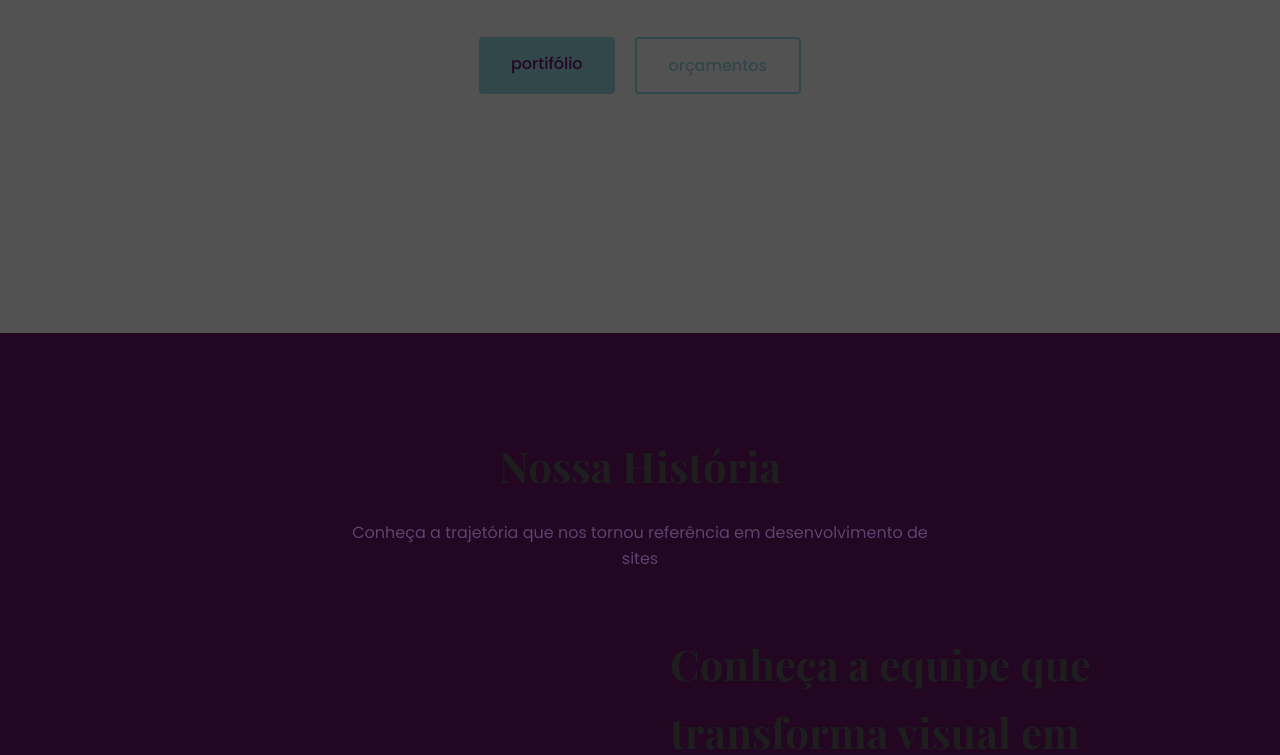
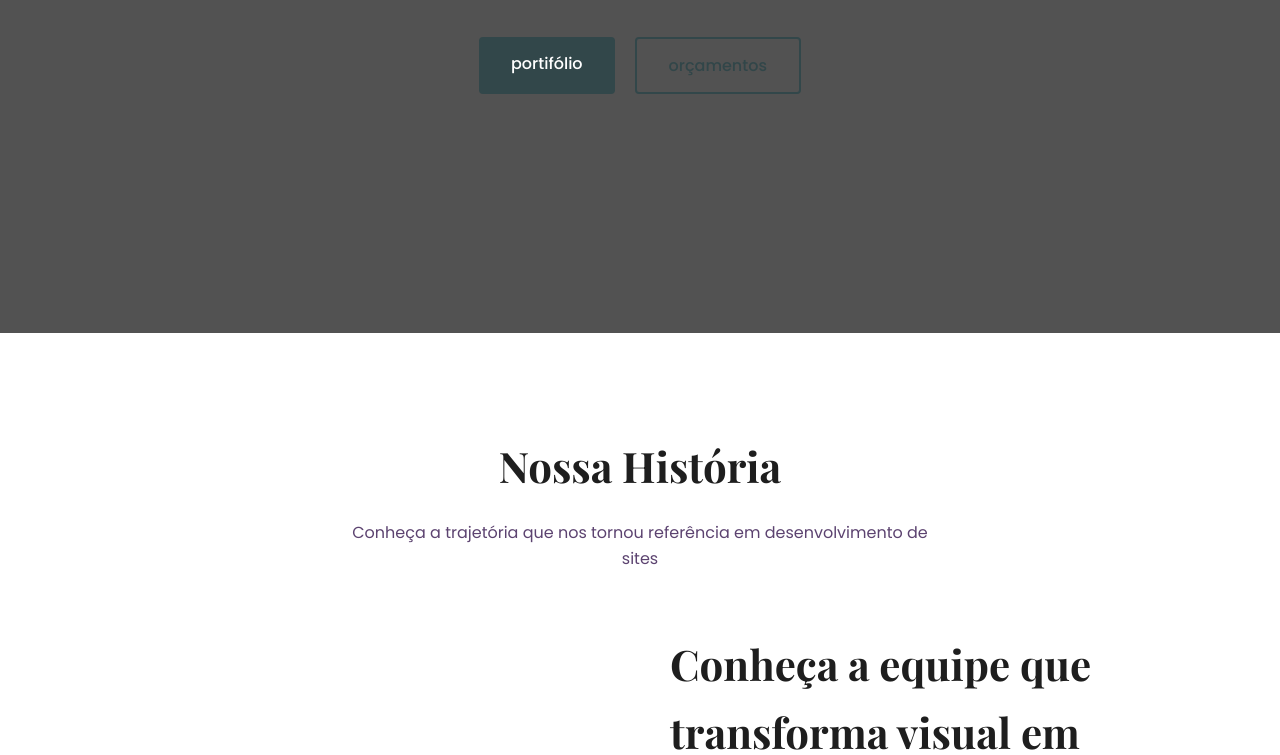
Before and after one commit to fenixoficialdeveloper-spec/fenix.developer, a plain HTML site: page index.html in a window 1280 px wide. Shown: the part 467-1222 px from the top of the page. Drawn offline with nearby package versions, Linux system fonts and the light colour scheme; placeholder pictures from the web are drawn by us; a web font is replaced by a local one.

Commit message:
git push -u origin main

```diff
--- a/style/style.css
+++ b/style/style.css
@@ -2,7 +2,7 @@
     --color-primary: #00363d65;
     --color-primary-dark: #ffffff;
     --color-black: #1E1E1E;
-    --color-white: #220622;
+    --color-white: #ffffff;
     --color-gray: #000000;
     --color-gray-dark: #5c4370;
     --font-heading: 'Playfair Display', serif;
```
